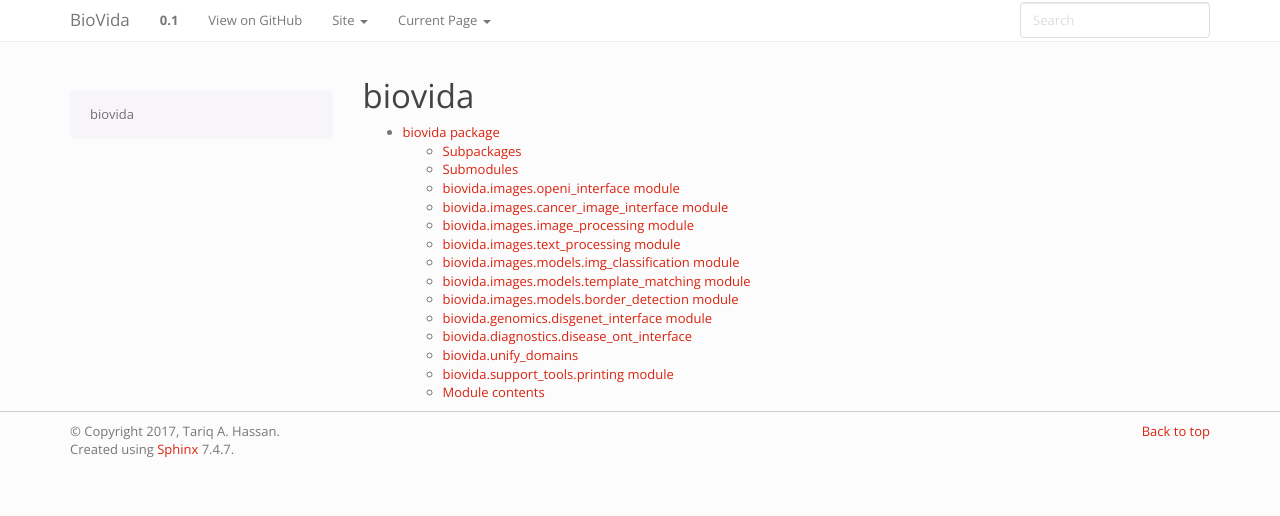
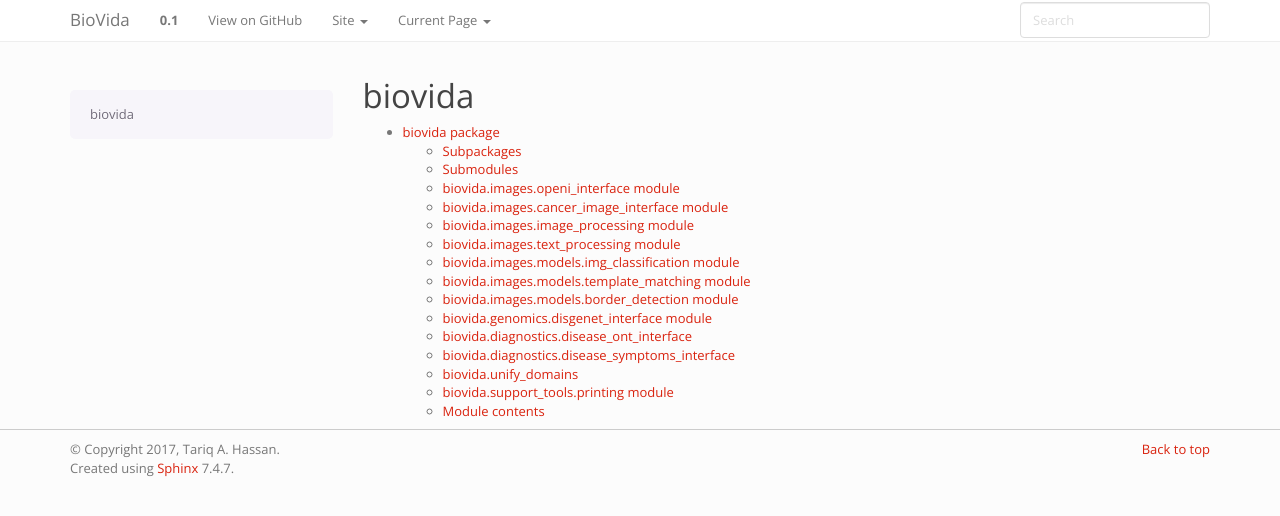
Before and after one commit to TariqAHassan/BioVida, a Sphinx documentation site: the page built from docs/source/modules.rst, in a window 1280 px wide. Shown: the top 516 px of the page. Built offline with Sphinx 7.4.7, drawn with Linux system fonts in a browser that asks for light colours.

Commit message:
Update Docs

```diff
--- a/docs/API.rst
+++ b/docs/API.rst
@@ -28,6 +28,9 @@
 .. automodule:: biovida.diagnostics.disease_ont_interface
 	:members:
 
+.. automodule:: biovida.diagnostics.disease_symptoms_interface
+	:members:
+
 .. automodule:: biovida.unify_domains
 	:members:
 
--- a/docs/source/biovida.rst
+++ b/docs/source/biovida.rst
@@ -82,6 +82,14 @@
     :undoc-members:
     :show-inheritance:
 
+biovida.diagnostics.disease_symptoms_interface
+----------------------------------------------
+
+.. automodule:: biovida.diagnostics.disease_symptoms_interface
+    :members:
+    :undoc-members:
+    :show-inheritance:
+
 biovida.unify_domains
 ---------------------
 
```
